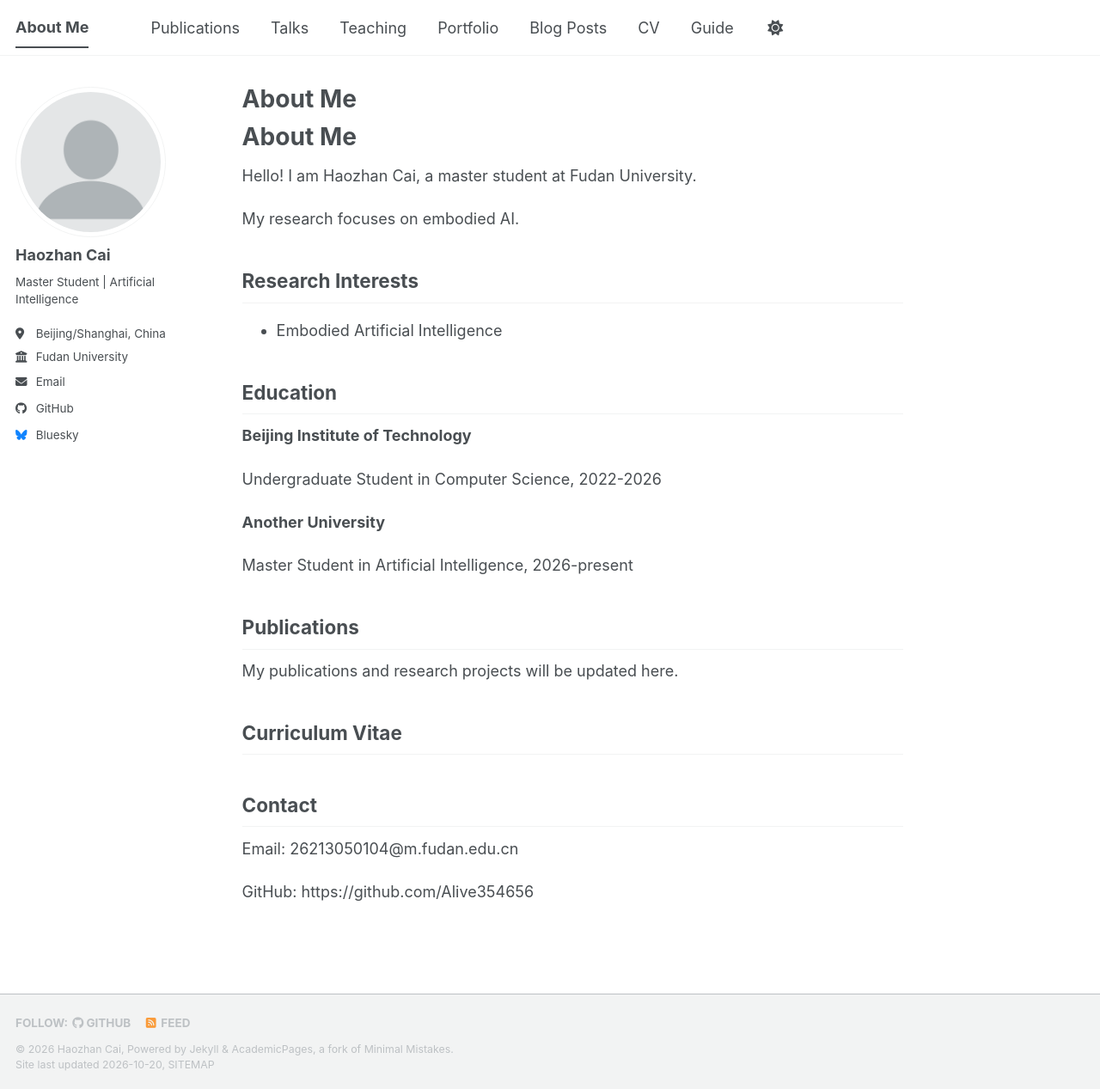
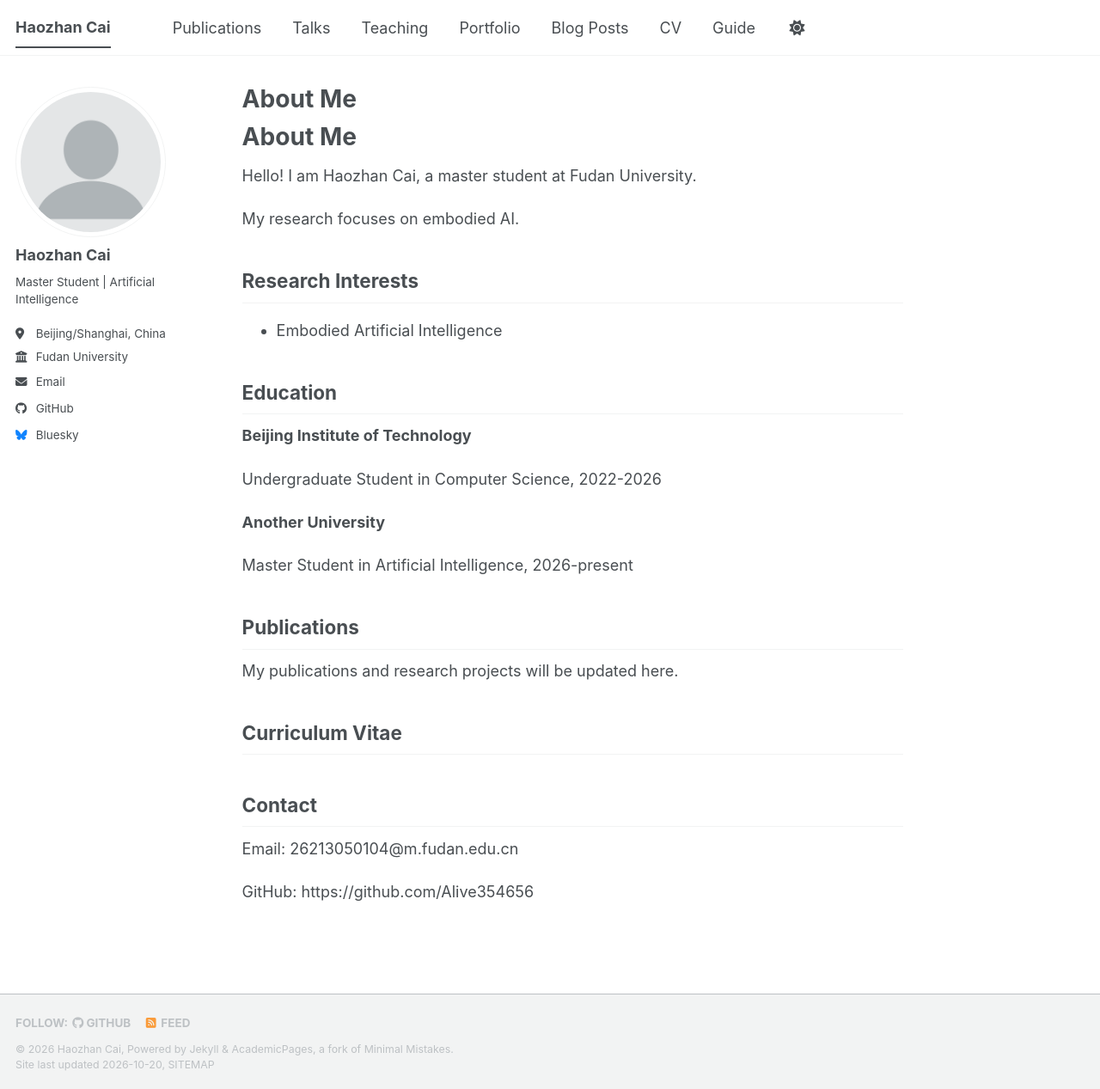
Before and after one commit to Alive354656/Alive354656.github.io, a Jekyll site: the page built from _pages/about.md, in a window 1280 px wide and 1267 px high. Shown: the whole window at 86% size. Built offline with Jekyll 4.4.1, drawn with Linux system fonts in a browser that asks for light colours; a style sheet for code colours, icons or effects is not loaded.

Commit message:
Update site title in configuration file

```diff
--- a/_config.yml
+++ b/_config.yml
@@ -9,7 +9,7 @@
 # Basic Site Settings
 locale                   : "en-US"
 site_theme               : "default" # The available themes options are "default", "air", "sunrise", "mint", "dirt" and "contrast"
-title                    : "About Me"
+title                    : "Haozhan Cai"
 title_separator          : "-"
 name                     : &name "Haozhan Cai"
 description              : &description "Academic Personal Website"   # Update this with a general description of your site, this is the default if not overridden by a page
```
